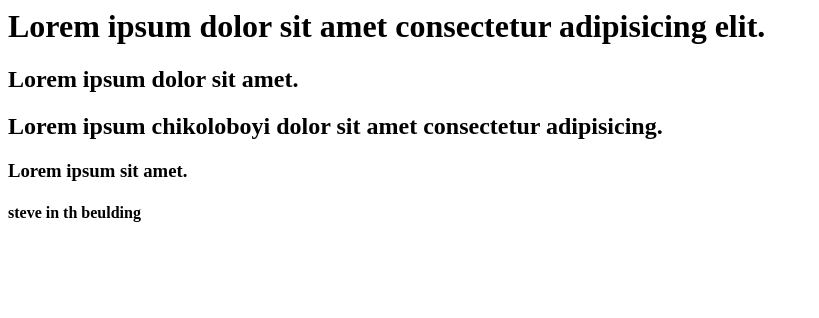
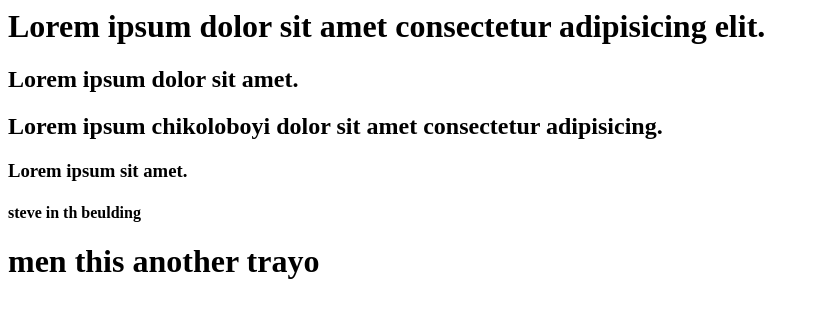
Before and after one commit to innomann/My-New-Repository, a plain HTML site: page index.html in a window 1280 px wide. Shown: the whole page, without its empty margins (0-819 px from the left). Drawn offline with Linux system fonts and the light colour scheme.

Commit message:
last trayo

```diff
--- a/index.html
+++ b/index.html
@@ -3,3 +3,4 @@
 <h2>Lorem ipsum chikoloboyi dolor sit amet consectetur adipisicing.</h2>
 <h3>Lorem ipsum sit amet.</h3>
 <h4>steve in th beulding</h4>
+<h1>men this another trayo</h1>
```
